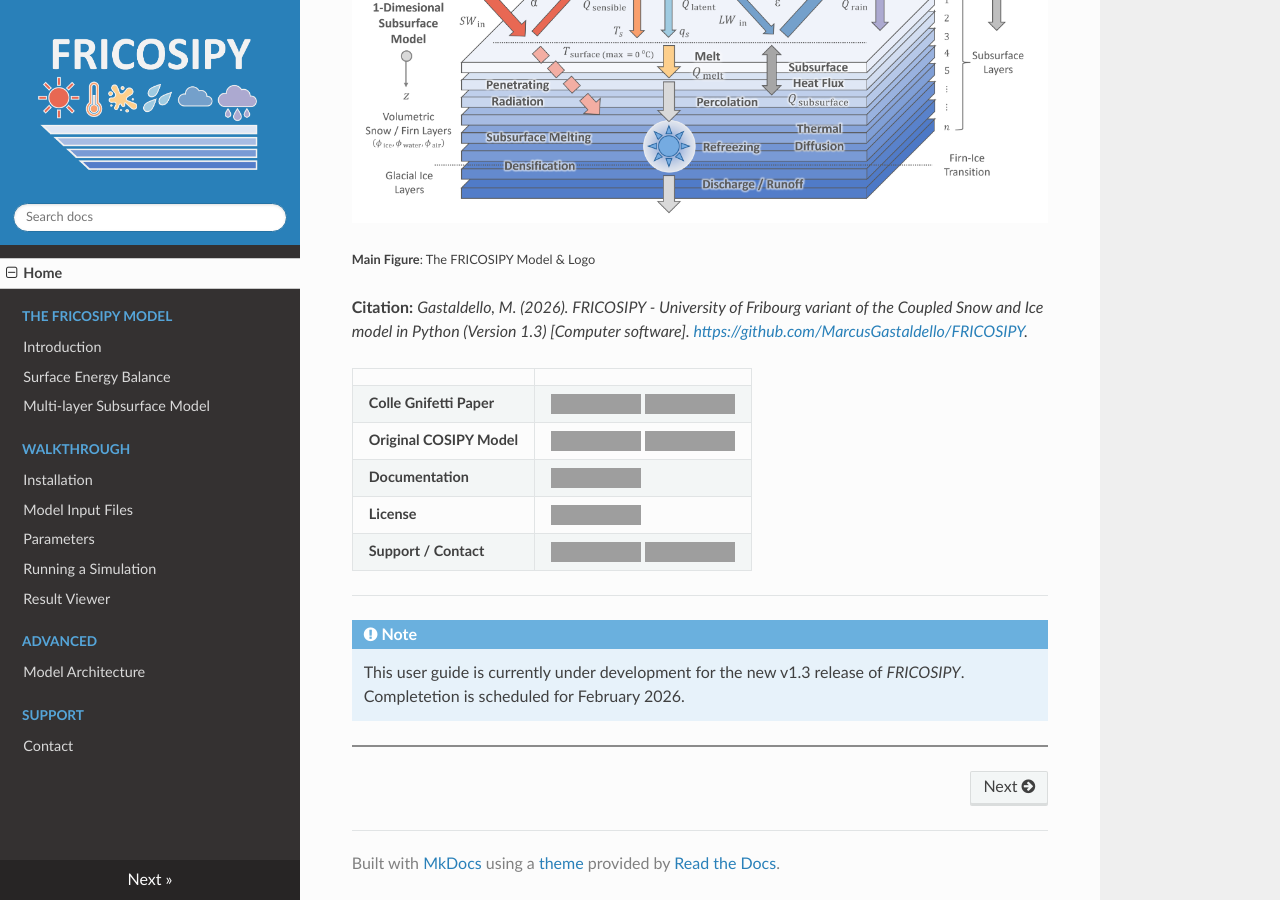
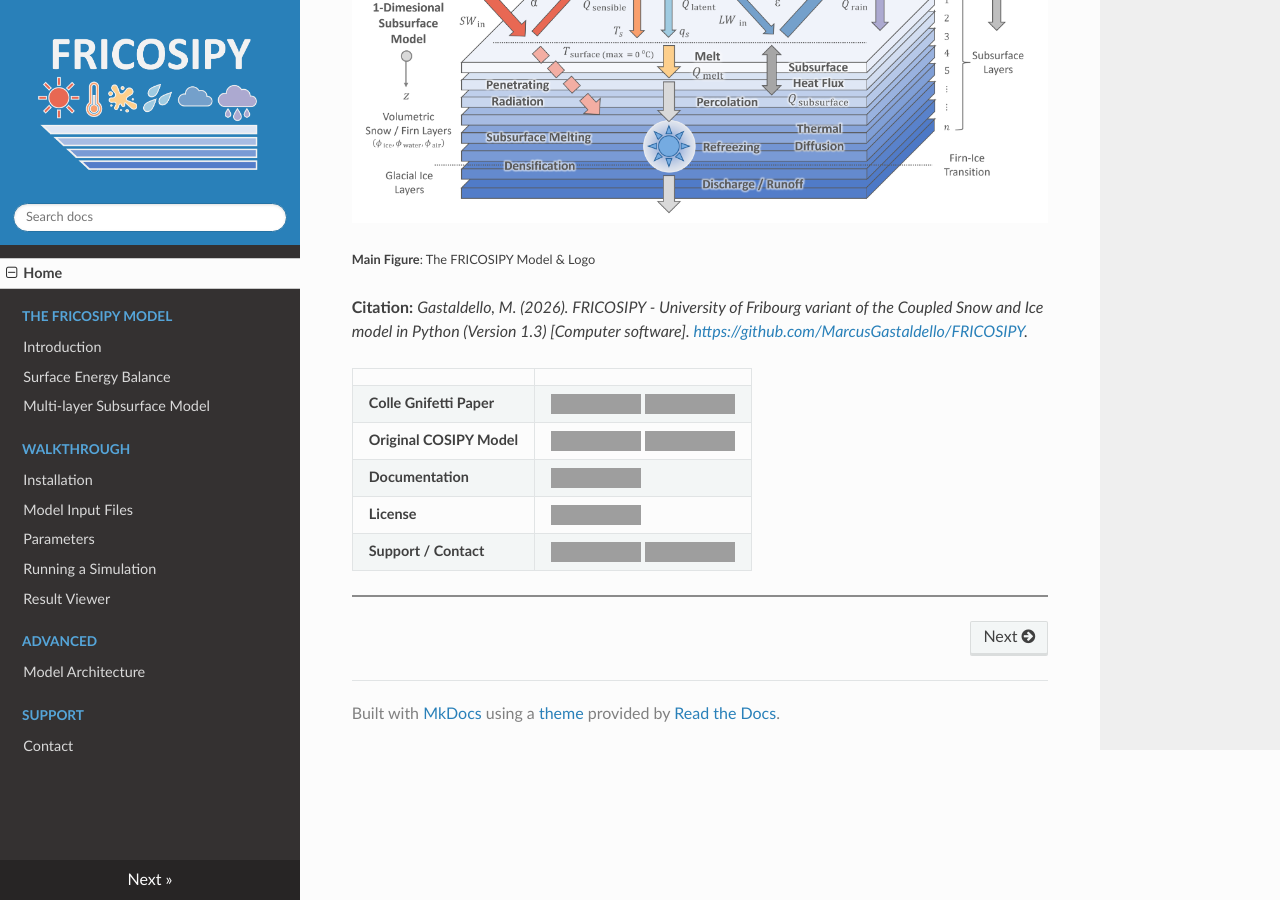
Before and after one commit to MarcusGastaldello/FRICOSIPY, an MkDocs documentation site: the page built from docs/index.md, in a window 1280 px wide and 900 px high, scrolled down 743 px, cut to the strip 0-900 px from the top of the window. Built offline with MkDocs 1.6.1, drawn with Linux system fonts in a browser that asks for light colours; grey boxes are pictures that could not be loaded.

Commit message:
Update index.md

```diff
--- a/docs/index.md
+++ b/docs/index.md
@@ -28,10 +28,4 @@
 | **License**                 | [![License](https://img.shields.io/badge/License-GPLv3-red.svg)](http://www.gnu.org/licenses/gpl-3.0.en.html) |
 | **Support / Contact**       | [![Contact](https://img.shields.io/badge/Contact-Marcus%20Gastaldello-blue.svg)](https://github.com/MarcusGastaldello/FRICOSIPY/blob/main/docs/contact.md) [![ORCID](https://img.shields.io/badge/ORCID-0009%200003%202384%203617-brightgreen.svg)](https://orcid.org/0009-0003-2384-3617) |
 
----
-
-!!! note
-
-    This user guide is currently under development for the new v1.3 release of *FRICOSIPY*. Completetion is scheduled for February 2026.
-
 <hr style="height:2px; background-color:#8b8b8b; border:none;" />
```
